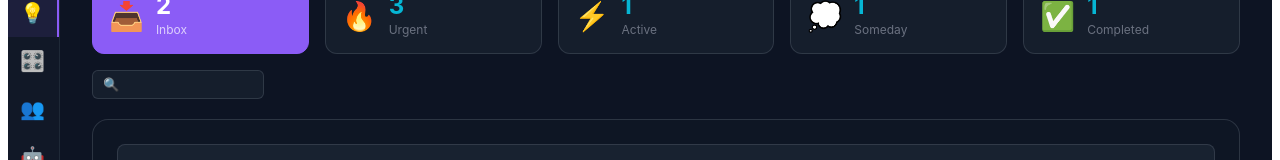
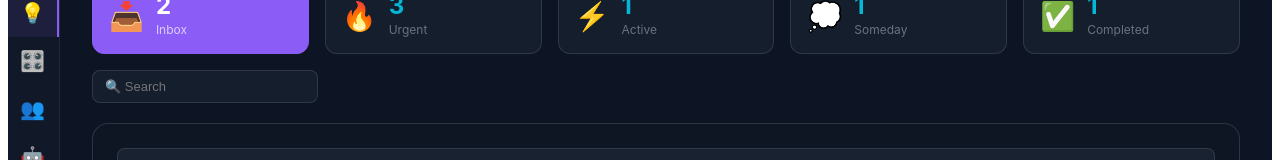
Before and after one commit to pacinobot2026/vizard-clips-dashboard, a Next.js app: page /ideas in a window 1280 px wide. Shown: the part 178-338 px from the top of the page. Built offline with nearby package versions, Linux system fonts and the light colour scheme.

Commit message:
Adjust search to 200px width (sweet spot)

```diff
--- a/pages/ideas.js
+++ b/pages/ideas.js
@@ -266,15 +266,15 @@ export default function Ideas() {
           <div style={{ marginBottom: '20px' }}>
             <input
               type="text"
-              placeholder="🔍"
+              placeholder="🔍 Search"
               value={searchTerm}
               onChange={(e) => setSearchTerm(e.target.value)}
               style={{
-                width: '150px',
-                padding: '6px 10px',
+                width: '200px',
+                padding: '8px 12px',
                 background: 'rgba(31, 41, 55, 0.5)',
                 border: '1px solid rgba(75, 85, 99, 0.5)',
-                borderRadius: '6px',
+                borderRadius: '8px',
                 color: '#fff',
                 fontSize: '13px',
                 outline: 'none'
```
